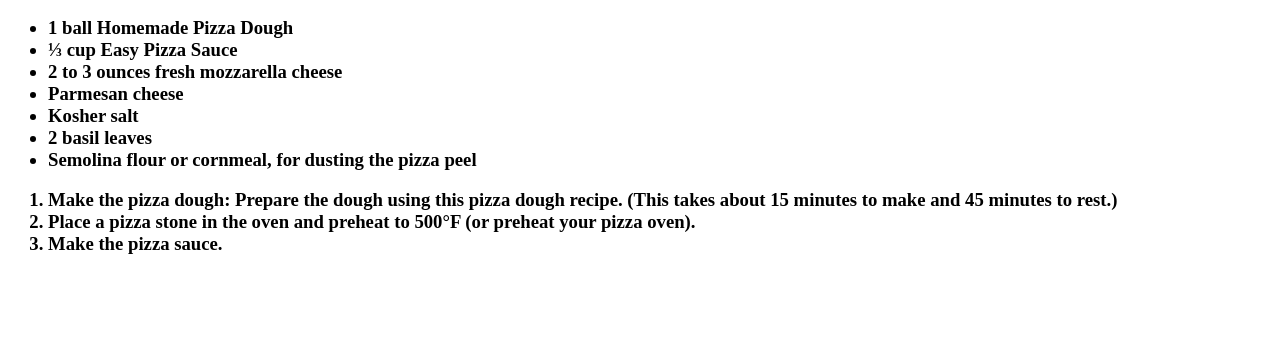
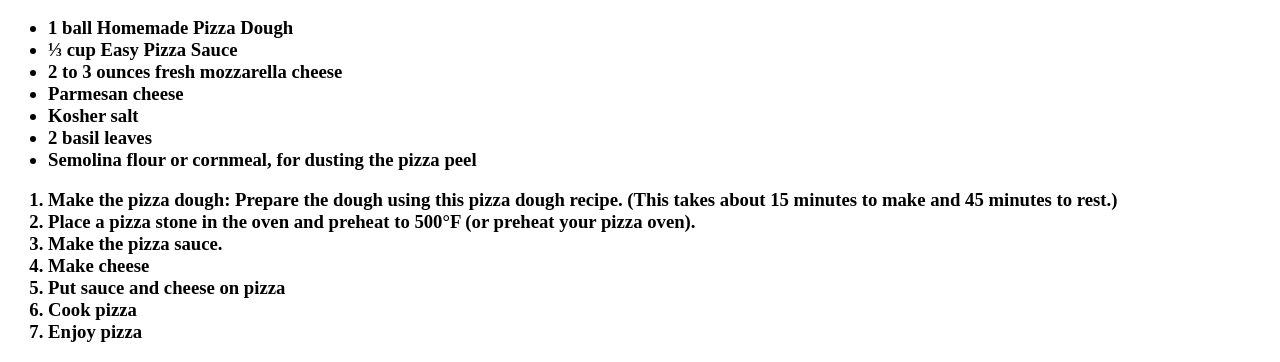
Before and after one commit to josiah-keene/odin-recipes, a plain HTML site: page recipes/pizza.html in a window 1280 px wide. Shown: the part 660-1022 px from the top of the page. Before the commit the page ends 934 px from the top, so only its background shows below. Drawn offline with Linux system fonts and the light colour scheme.

Commit message:
added directions to pizza and parm

```diff
--- a/recipes/pizza.html
+++ b/recipes/pizza.html
@@ -28,6 +28,10 @@
             (This takes about 15 minutes to make and 45 minutes to rest.)</li>
             <li>Place a pizza stone in the oven and preheat to 500°F (or preheat your pizza oven).</li>
             <li>Make the pizza sauce.</li>
+            <li>Make cheese</li>
+            <li>Put sauce and cheese on pizza</li>
+            <li>Cook pizza</li>
+            <li>Enjoy pizza</li>
         </ol>
     </h3>
 
```
Also changed, not shown: recipes/chickenparm.html (+3 -1 lines).
